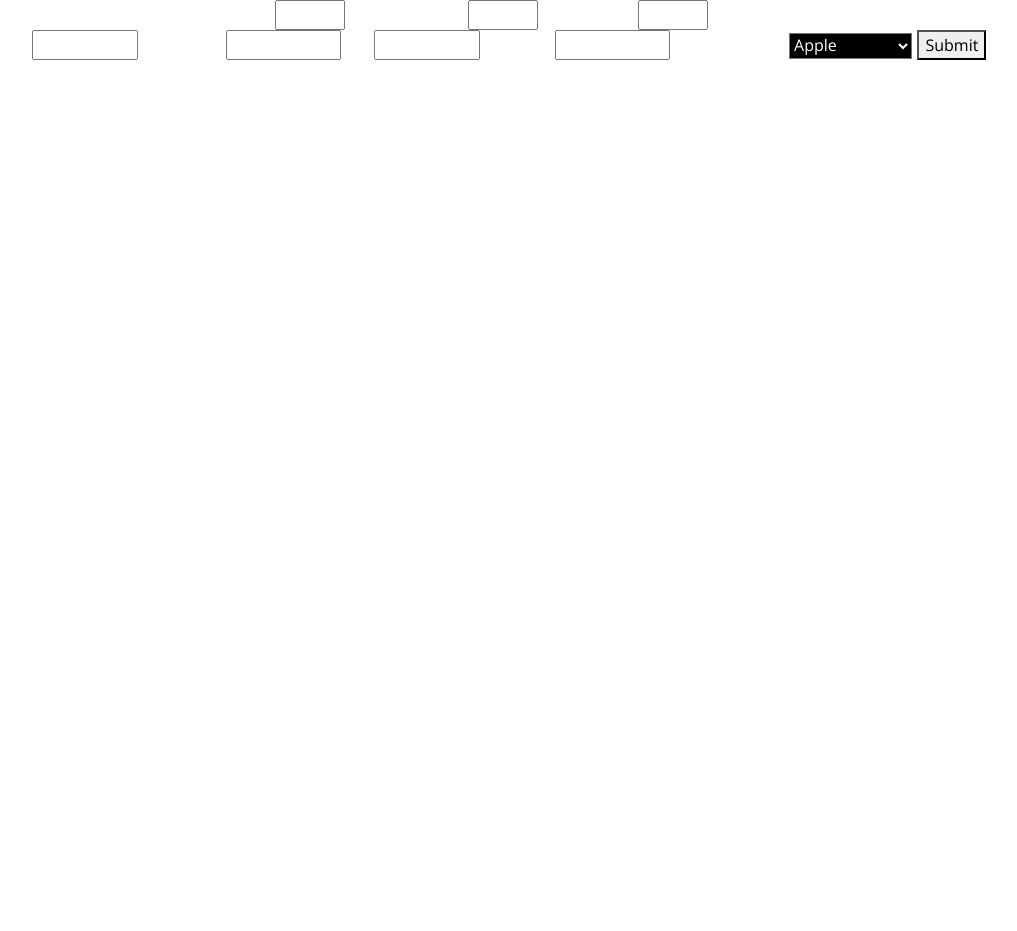
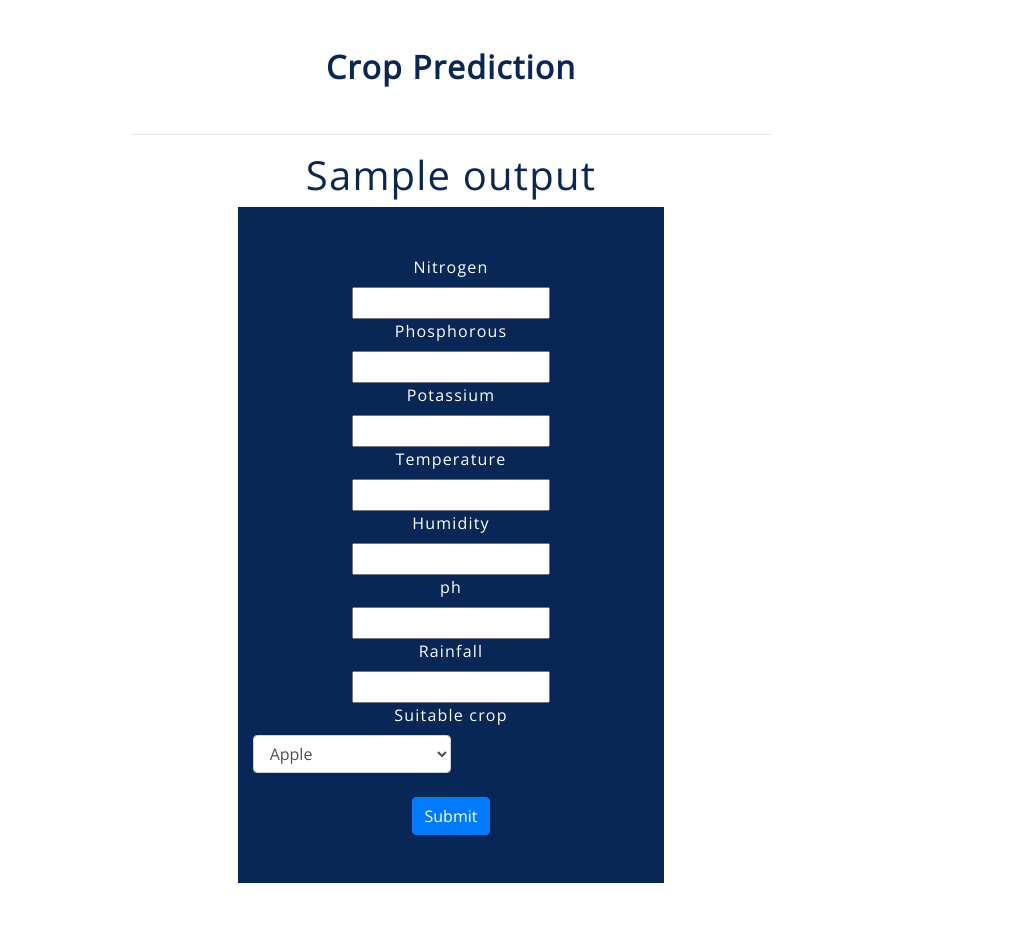
Before and after one commit to sankalp33/CropPrediction, a Django app: template crops/templates/contribute.html in a window 1280 px wide. Shown: the whole page, without its empty margins (189-1206 px from the left). Before the commit the page ends 60 px from the top, so only its background shows below. Run offline with Django 3.2, Linux system fonts and the light colour scheme; the template is opened without the code that fills it: most values are stand-ins (such as "Sample title", 1, 10 or a date in 2020); some libraries are stand-ins or nearby versions.

Commit message:
contribute page fixed

```diff
--- a/crops/templates/contribute.html
+++ b/crops/templates/contribute.html
@@ -1,17 +1,36 @@
 {% extends 'base.html' %}
 {% block body %}
 {% load static %}
-	<div class="inputdata">
-		<form action="/" method="POST">
-			{% csrf_token %}
-			Nitrogen <input type="number" min="0" max="150" name="n">
-			Phosphorous <input type="number" min="5" max="150" name="p">
-			Potassium <input type="number" min="5" max="205" name="k"><br>
-			Temperature <input type="number" min="8" max="44" step="0.0001" name="t">
-			Humidity <input type="number" min="14" max="100" step="0.0001" name="h">
-			ph <input type="number" min="3" max="10" step="0.0001" name="ph">
-			Rainfall <input type="number" min="20" max="300" step="0.0001" name="r">
-			Suitable crop<select name="crop" id="crop">
+
+	<!--  -->
+	<div class="m-5">
+		<h2 class="text-center font-weight-bold" style="color:#092756;">Crop Prediction </h2>
+	</div>
+	<hr width="50%" class=>
+	<h1 style="color: #092756;">{{output}}</h1>
+	<div class="container-fluid">
+		<div class="row">
+			<div class="col-md-12 col-lg-4"></div>
+			<div class="col-md-12 col-lg-4 pt-5 mb-5" style="background: #092756;">
+
+					<form action="/contribute" method="POST" >
+						{% csrf_token %}
+						<label>Nitrogen</label><br>
+						<input class="inputform" type="number" min="0" max="150" name="n"><br>
+						<label>Phosphorous </label><br>
+						<input class="inputform" type="number" min="5" max="150" name="p"><br>
+						<label>Potassium</label><br>
+						<input class="inputform" type="number" min="5" max="205" name="k"><br>
+						<label>Temperature</label><br>
+						<input class="inputform" type="number" min="8" max="44" step="0.0001" name="t"><br>
+						<label>Humidity</label><br>
+						<input class="inputform" type="number" min="14" max="100" step="0.0001" name="h"><br>
+						<label>ph</label><br>
+						<input class="inputform" type="number" min="3" max="10" step="0.0001" name="ph"><br>
+						<label>Rainfall</label><br>
+						<input class="inputform" type="number" min="20" max="300" step="0.0001" name="r"><br>
+						<label>Suitable crop</label><br>
+						<select style="width: 50%;" class="form-control " name="crop" id="crop">
 							<option value="Apple">Apple</option>
 							<option value="Banana">Banana</option>
 							<option value="Blackgram">Blackgram</option>
@@ -34,9 +53,13 @@
 							<option value="Pomegranate">Pomegranate</option>
 							<option value="Rice">Rice</option>
 							<option value="Watermelon">Watermelon</option>
-						</select>
-			<button type="submit" class="button">Submit</button>
-		</form>
-		<br><br>
+						</select><br>
+					<button type="submit" class="btn btn-primary">Submit</button>
+					</form>
+					<br><br>
+
+			</div>
+			<div class="col-md-12 col-lg-4"></div>
+		</div>
 	</div>
 	{%endblock%}
--- a/main/settings.py
+++ b/main/settings.py
@@ -24,9 +24,9 @@ BASE_DIR = Path(__file__).resolve().parent.parent
 SECRET_KEY = 'django-insecure-=#=)%b)&_e=fzt_$d6p_xi2b95j=awc9l@g&rgo5cchm%%11mn'
 
 # SECURITY WARNING: don't run with debug turned on in production!
-DEBUG = False
+DEBUG = True
 
-ALLOWED_HOSTS = ['cropprediction69.herokuapp.com']
+ALLOWED_HOSTS = []
 
 
 # Application definition
@@ -70,7 +70,7 @@ TEMPLATES = [
     },
 ]
 
-WSGI_APPLICATION = 'main.wsgi.application'
+# WSGI_APPLICATION = 'main.wsgi.application'
 
 
 # Database
```
Also changed, not shown: crops/static/style.css (line endings or trailing spaces).
